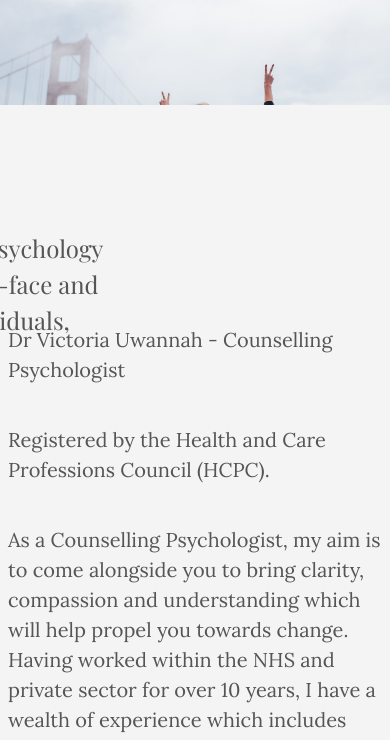
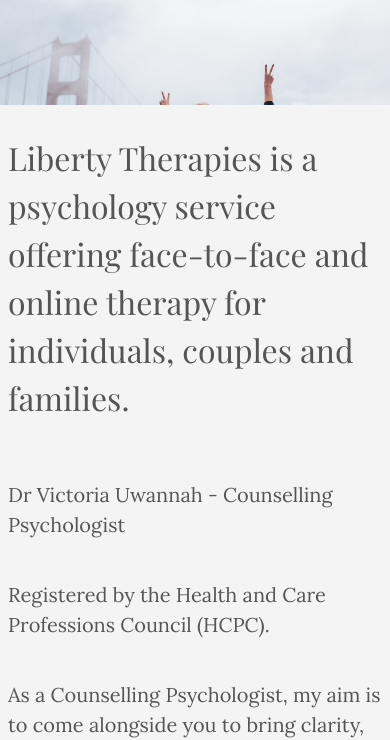
Before and after one commit to cortehz/liberty-magnify, a Gatsby site: page /about in a window 390 px wide. Shown: the part 82-822 px from the top of the page. Built offline with nearby package versions, Linux system fonts and the light colour scheme; Gatsby itself is replaced by a stand-in of ours.

Commit message:
fix h1 overflow

```diff
--- a/src/pages/about.css
+++ b/src/pages/about.css
@@ -1,5 +1,5 @@
 @media screen and (max-width: 895px) {
-    h1 {
+    #about h1 {
         bottom: 20%;
         top: 20%;
         transform: translate(-70%, 70%);
@@ -7,7 +7,7 @@
 }
 
 @media screen and (max-width: 576px) {
-    h1 {
+    #about h1 {
         bottom: 20%;
         top: 20%;
         transform: translate(-70%, 70%);
--- a/src/pages/about.js
+++ b/src/pages/about.js
@@ -14,6 +14,7 @@
     <div className="relative">
       <Img fluid={data.banner.childImageSharp.fluid} />
       <h1
+        id="about-h1"
         className="fw1 tc f2 display absolute dn dib-ns"
         style={{
           bottom: "50%",
```
